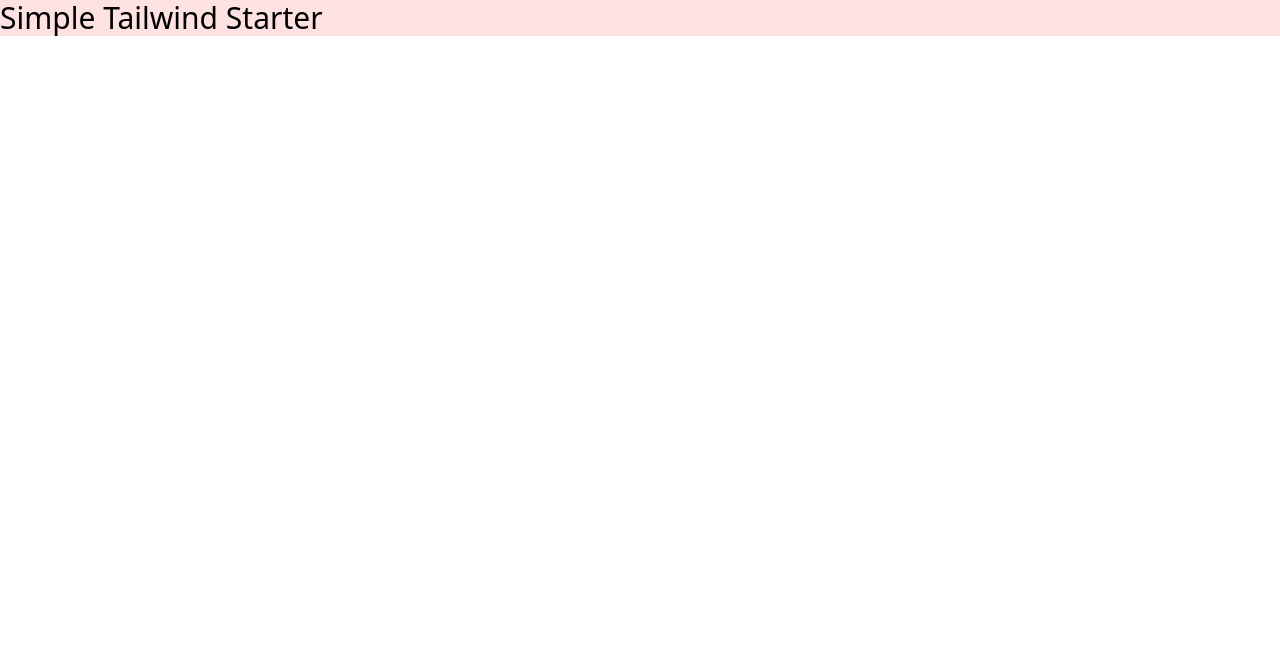
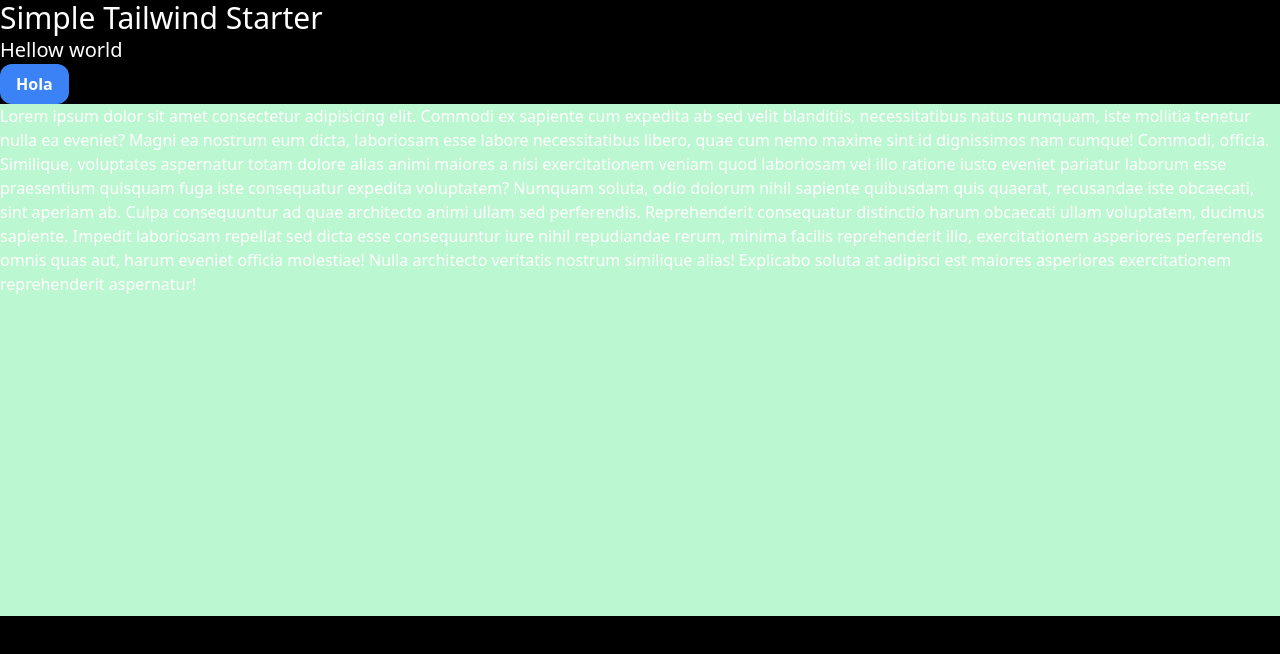
Before and after one commit to xiillii/TailwindCssCourse, a website: page SimpleTailwindStarter/index.html in a window 1280 px wide. Drawn offline with Linux system fonts and the light colour scheme.

Commit message:
Directives and functions

```diff
--- a/SimpleTailwindStarter/index.html
+++ b/SimpleTailwindStarter/index.html
@@ -8,6 +8,30 @@
     <title>Simple Tailwind Starter</title>
   </head>
   <body>
-    <h1 class="text-3xl bg-red-100">Simple Tailwind Starter</h1>
+    <h1>Simple Tailwind Starter</h1>
+    <h2>Hellow world</h2>
+    <button class="btn-blue">Hola</button>
+    <div class="content-area">
+      <p>
+        Lorem ipsum dolor sit amet consectetur adipisicing elit. Commodi ex
+        sapiente cum expedita ab sed velit blanditiis, necessitatibus natus
+        numquam, iste mollitia tenetur nulla ea eveniet? Magni ea nostrum eum
+        dicta, laboriosam esse labore necessitatibus libero, quae cum nemo
+        maxime sint id dignissimos nam cumque! Commodi, officia. Similique,
+        voluptates aspernatur totam dolore alias animi maiores a nisi
+        exercitationem veniam quod laboriosam vel illo ratione iusto eveniet
+        pariatur laborum esse praesentium quisquam fuga iste consequatur
+        expedita voluptatem? Numquam soluta, odio dolorum nihil sapiente
+        quibusdam quis quaerat, recusandae iste obcaecati, sint aperiam ab.
+        Culpa consequuntur ad quae architecto animi ullam sed perferendis.
+        Reprehenderit consequatur distinctio harum obcaecati ullam voluptatem,
+        ducimus sapiente. Impedit laboriosam repellat sed dicta esse
+        consequuntur iure nihil repudiandae rerum, minima facilis reprehenderit
+        illo, exercitationem asperiores perferendis omnis quas aut, harum
+        eveniet officia molestiae! Nulla architecto veritatis nostrum similique
+        alias! Explicabo soluta at adipisci est maiores asperiores
+        exercitationem reprehenderit aspernatur!
+      </p>
+    </div>
   </body>
 </html>
--- a/SimpleTailwindStarter/input.css
+++ b/SimpleTailwindStarter/input.css
@@ -1,3 +1,32 @@
 @tailwind base;
 @tailwind components;
 @tailwind utilities;
+
+@layer base {
+  h1 {
+    /* font-size: 2rem; */
+    @apply text-3xl;
+  }
+
+  h2 {
+    /* font-size: 1.5rem; */
+    @apply text-xl;
+  }
+}
+
+@layer components {
+  .btn-blue {
+    @apply bg-blue-500 text-white py-2 px-4 rounded-xl font-bold hover:bg-blue-700;
+  }
+}
+
+.content-area {
+  @apply bg-green-200;
+  height: theme('spacing.128');
+}
+
+@media screen(xl) {
+  body {
+    @apply bg-black text-white;
+  }
+}
--- a/SimpleTailwindStarter/tailwind.config.js
+++ b/SimpleTailwindStarter/tailwind.config.js
@@ -2,7 +2,11 @@
 module.exports = {
   content: ['./*.html'],
   theme: {
-    extend: {},
+    extend: {
+      spacing: {
+        128: '32rem',
+      },
+    },
   },
   plugins: [],
 }
```
Also changed, not shown: SimpleTailwindStarter/css/style.css.
